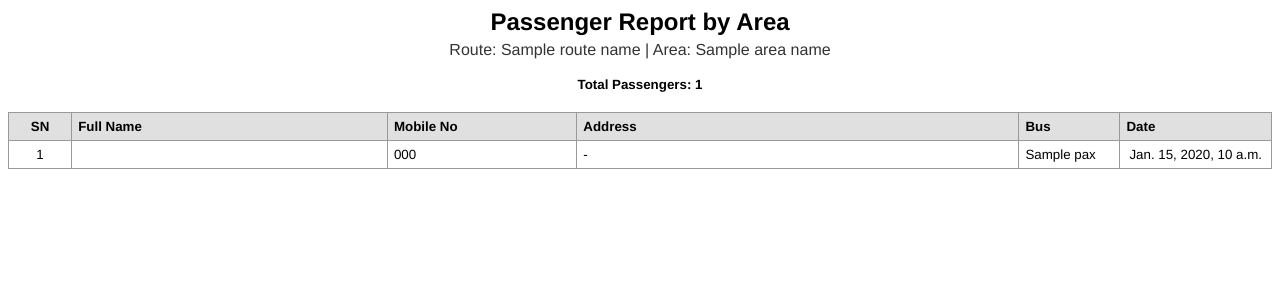
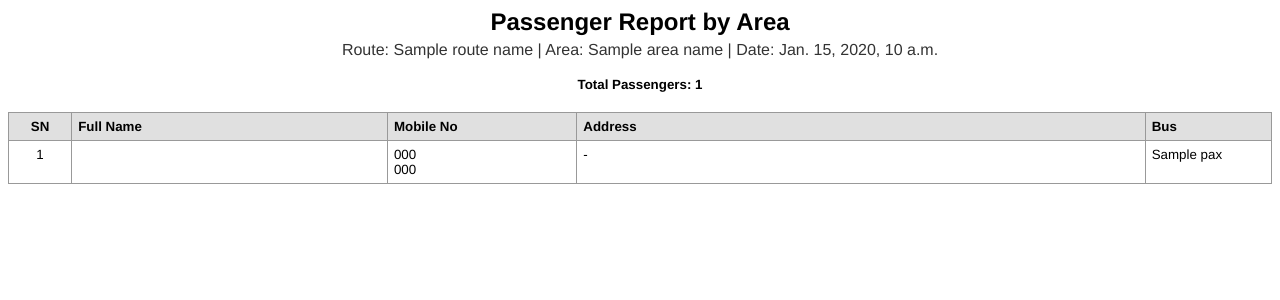
Before and after one commit to poultryprj/Yatra_darshan, a Django app: template templates/area_report_pdf.html in a window 1280 px wide. Shown: the top 300 px of the page. Run offline with Django 5.2, Linux system fonts and the light colour scheme; the template is opened without the code that fills it: most values are stand-ins (such as "Sample title", 1, 10 or a date in 2020).

Commit message:
Alt mob number add

```diff
--- a/templates/area_report_pdf.html
+++ b/templates/area_report_pdf.html
@@ -10,29 +10,28 @@
         .header h1 { margin: 0; font-size: 18pt; }
         .header h3 { margin: 5px 0; font-size: 12pt; font-weight: normal; color: #333; }
         table { width: 100%; border-collapse: collapse; }
-        th, td { border: 1px solid #999; padding: 6px; text-align: left; word-wrap: break-word; }
+        th, td { border: 1px solid #999; padding: 6px; text-align: left; word-wrap: break-word; vertical-align: top; }
         th { background-color: #e0e0e0; font-weight: bold; }
+
+        a {
+            color: inherit;
+            text-decoration: none;
+        }
+
+        /* --- UPDATED COLUMN WIDTHS --- */
         .sn-col { width: 5%; text-align: center; }
         .name-col { width: 25%; }
         .mobile-col { width: 15%; }
-        .address-col { width: 35%; }
-
-        /* --- MODIFIED LINES --- */
-        .bus-col { width: 8%; }  /* Was 10% */
-        .date-col { width: 12%; } /* Was 10% */
-        /* --- END OF MODIFICATION --- */
-
-        a {
-            color: inherit; /* Makes link color the same as surrounding text */
-            text-decoration: none; /* Removes the underline */
-        }
+        .address-col { width: 45%; }
+        .bus-col { width: 10%; }
 
     </style>
 </head>
 <body>
     <div class="header">
         <h1>Passenger Report by Area</h1>
-        <h3>Route: {{ route_name }} | Area: {{ area_name }}</h3>
+        <!-- ADDED YATRA DATE TO THE HEADER -->
+        <h3>Route: {{ route_name }} | Area: {{ area_name }} | Date: {{ passengers.0.YatraDateTime|default:"N/A" }}</h3>
         <h4>Total Passengers: {{ total_passengers }}</h4>
     </div>
 
@@ -44,7 +43,7 @@
                 <th class="mobile-col">Mobile No</th>
                 <th class="address-col">Address</th>
                 <th class="bus-col">Bus</th>
-                <th class="date-col">Date</th>
+                <!-- REMOVED DATE COLUMN -->
             </tr>
         </thead>
         <tbody>
@@ -52,16 +51,22 @@
                 <tr>
                     <td class="sn-col">{{ forloop.counter }}</td>
                     <td class="name-col">{{ pax.Firstname|default:"" }} {{ pax.Middlename|default:"" }} {{ pax.Lastname|default:"" }}</td>
+
+                    <!-- MODIFIED MOBILE NUMBER CELL TO INCLUDE ALTERNATE NUMBER -->
                     <td class="mobile-col">
                         {% if pax.MobileNo %}
                             <a href="tel:{{ pax.MobileNo }}">{{ pax.MobileNo }}</a>
                         {% else %}
                             -
                         {% endif %}
+                        <br>
+                        {% if pax.AlternateMobileNo %}
+                            <a href="tel:{{ pax.AlternateMobileNo }}">{{ pax.AlternateMobileNo }}</a>
+                        {% endif %}
                     </td>
+
                     <td class="address-col">{{ pax.Address|default:"-" }}</td>
                     <td class="bus-col">{{ pax.BusName|default:"-" }}</td>
-                    <td class="date-col" style="text-align: center;">{{ pax.YatraDateTime|default:"-" }}</td>
                 </tr>
             {% endfor %}
         </tbody>
```
Also changed, not shown: Yatra_darshan/settings.py (+6 -6 lines).
